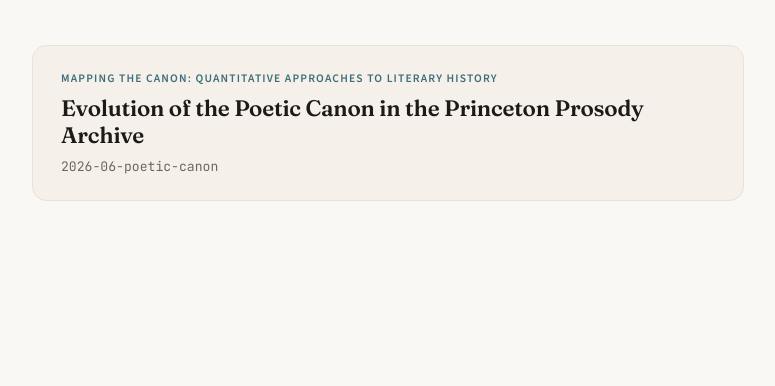
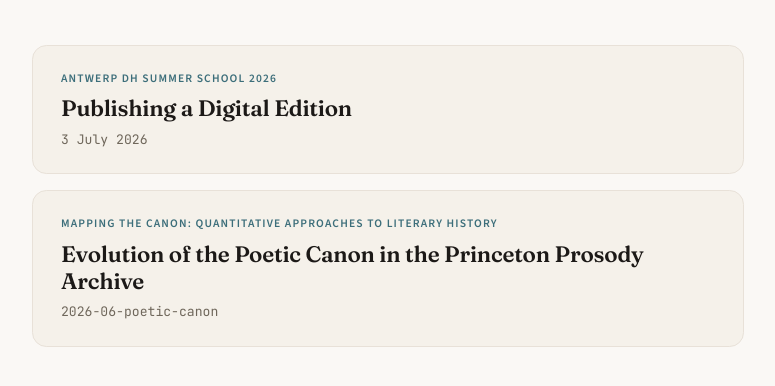
Before and after one commit to WHaverals/slidedecks, a website: page index.html in a window 1280 px wide. Shown: the part 206-592 px from the top of the page, without its empty margins (252-1027 px from the left). Drawn offline with nearby package versions, Linux system fonts and the light colour scheme.

Commit message:
add new slidedeck to hub

```diff
--- a/index.html
+++ b/index.html
@@ -137,6 +137,7 @@
       <p>Oh, hello, you found my secret stash of slidedecks! ;-)</p>
     </header>
     <ul>
+      <li><a href="decks/2026-07-publishing-digital-edition/"><span class="card-event">Antwerp DH Summer School 2026</span><strong class="card-title">Publishing a Digital Edition</strong><span class="card-meta">3 July 2026</span></a></li>
       <li><a href="decks/2026-06-poetic-canon/"><span class="card-event">Mapping the Canon: Quantitative Approaches to Literary History</span><strong class="card-title">Evolution of the Poetic Canon in the Princeton Prosody Archive</strong><span class="card-meta">2026-06-poetic-canon</span></a></li>
     </ul>
   </main>
```
